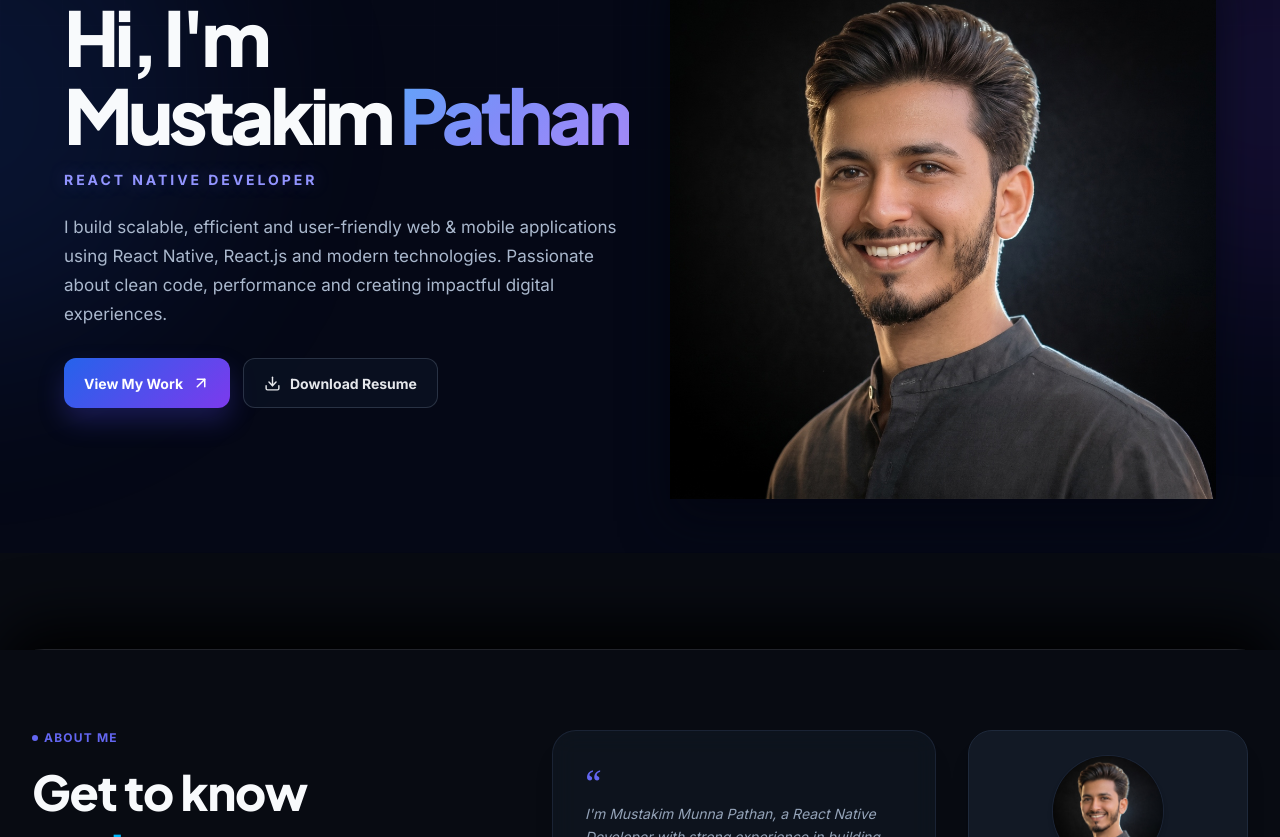
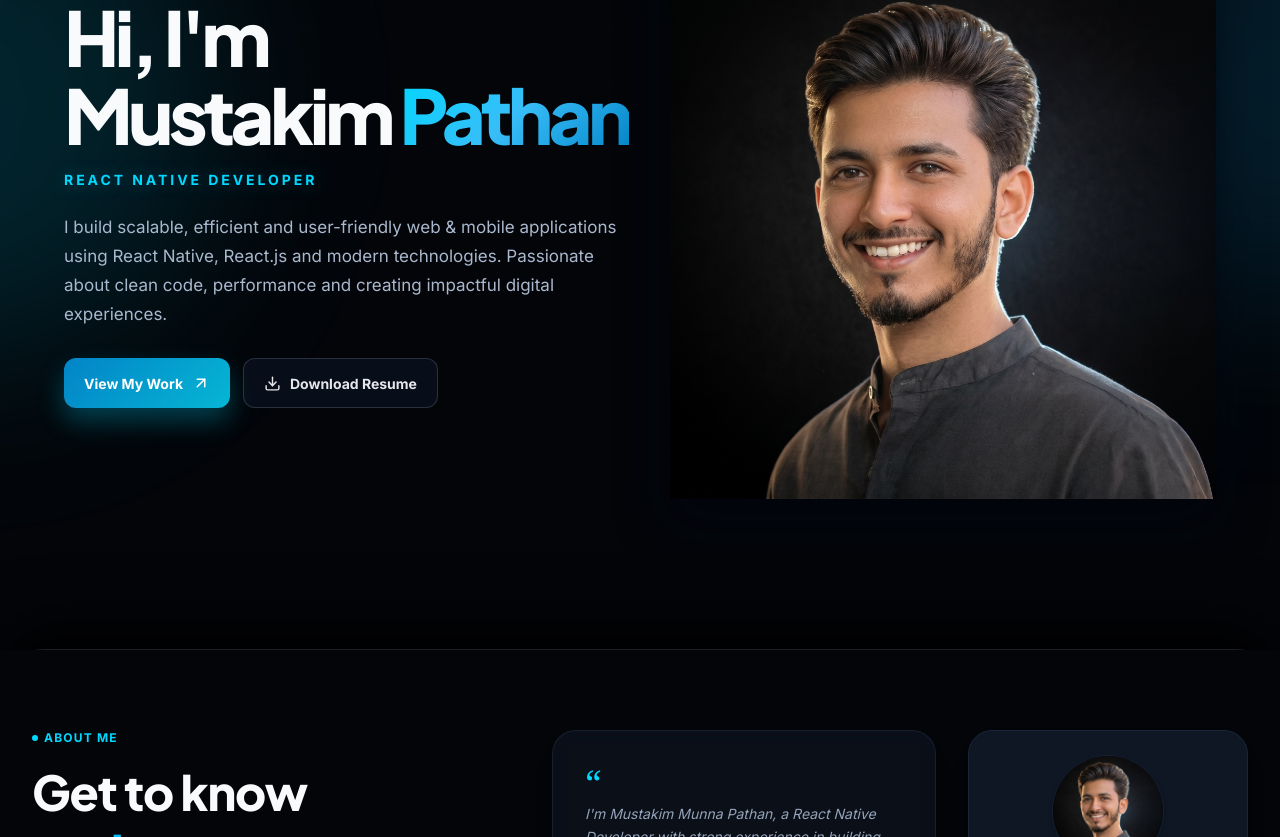
Before and after one commit to mustakim-aits/mustakim-portfolio, a React (Vite) app: page / in a window 1280 px wide. Shown: the part 223-1060 px from the top of the page. Built offline with nearby package versions, Linux system fonts and the light colour scheme.

Commit message:
Update portfolio color theme to match profile portrait studio dark and cyan rim glow

```diff
--- a/src/index.css
+++ b/src/index.css
@@ -9,9 +9,9 @@
   --font-display: 'Plus Jakarta Sans', var(--font-sans);
   --font-mono: 'JetBrains Mono', monospace;
 
-  /* Custom palette colors */
-  --color-indigo-primary: #6366F1;
-  --color-violet-secondary: #8B5CF6;
+  /* Custom palette colors matching portrait photo's cyan rim lighting */
+  --color-indigo-primary: #00d8ff;
+  --color-violet-secondary: #0ea5e9;
 
   /* Semantic tokens linked to CSS custom properties */
   --color-bg-base: var(--bg-base);
@@ -47,14 +47,14 @@
   -webkit-font-smoothing: antialiased;
 }
 
-/* Dark Mode Variables (Default as requested by the user) */
+/* Dark Mode Variables (Matched to portrait photo's studio dark black & cyan edge glow) */
 :root.dark {
-  --bg-base: #080B12;
-  --bg-sec: #0E131D;
-  --card-bg: #121925;
+  --bg-base: #030509;
+  --bg-sec: #090e17;
+  --card-bg: #0f1624;
   --text-color: #F8FAFC;
   --text-muted: #94A3B8;
-  --border-color: #1E293B;
+  --border-color: #1a2538;
 }
 
 /* Apply base styling resets */
@@ -78,7 +78,7 @@
   pointer-events: none;
   background: radial-gradient(
     600px circle at var(--mouse-x, 50vw) var(--mouse-y, 50vh),
-    rgba(99, 102, 241, 0.08),
+    rgba(0, 216, 255, 0.09),
     transparent 80%
   );
   transition: background-color 0.3s ease;
@@ -87,7 +87,7 @@
 body.light::before {
   background: radial-gradient(
     600px circle at var(--mouse-x, 50vw) var(--mouse-y, 50vh),
-    rgba(99, 102, 241, 0.03),
+    rgba(0, 216, 255, 0.04),
     transparent 80%
   );
 }
@@ -108,18 +108,18 @@
 }
 
 ::-webkit-scrollbar-thumb:hover {
-  background: #6366F1;
+  background: #00d8ff;
 }
 
 /* Selection Highlight */
 ::selection {
-  background-color: rgba(99, 102, 241, 0.25);
+  background-color: rgba(0, 216, 255, 0.25);
   color: inherit;
 }
 
 /* Custom focus states for accessibility */
 *:focus-visible {
-  outline: 2px solid #6366F1;
+  outline: 2px solid #00d8ff;
   outline-offset: 4px;
 }
 
```
Also changed, not shown: src/sections/Hero.css.
